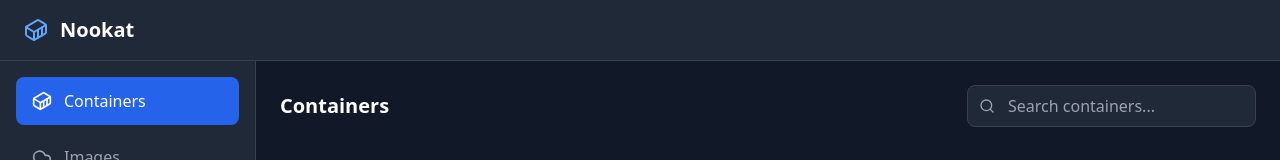
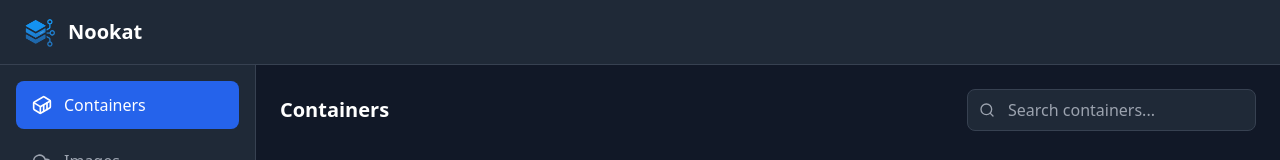
Before and after one commit to Almaz-KG/tauri-projects, a React (Vite) app in the folder nookat/: page / in a window 1280 px wide. Shown: the top 160 px of the page. Built offline with nearby package versions, Linux system fonts and the light colour scheme.

Commit message:
feat: project logo

```diff
--- a/nookat/src/App.tsx
+++ b/nookat/src/App.tsx
@@ -41,7 +41,7 @@ function App() {
       <header className="bg-gray-800 border-b border-gray-700 px-6 py-4 select-none flex-shrink-0" data-tauri-drag-region>
         <div className="flex items-center justify-between">
           <div className="flex items-center gap-3">
-            <Container className="text-blue-400" size={24} />
+          <img src="/logo.png" alt="Nookat Logo" className="w-8 h-8" />
             <h1 className="text-xl font-bold">Nookat</h1>
           </div>
         </div>
```
Also changed, not shown: nookat/public/logo.png (added).
